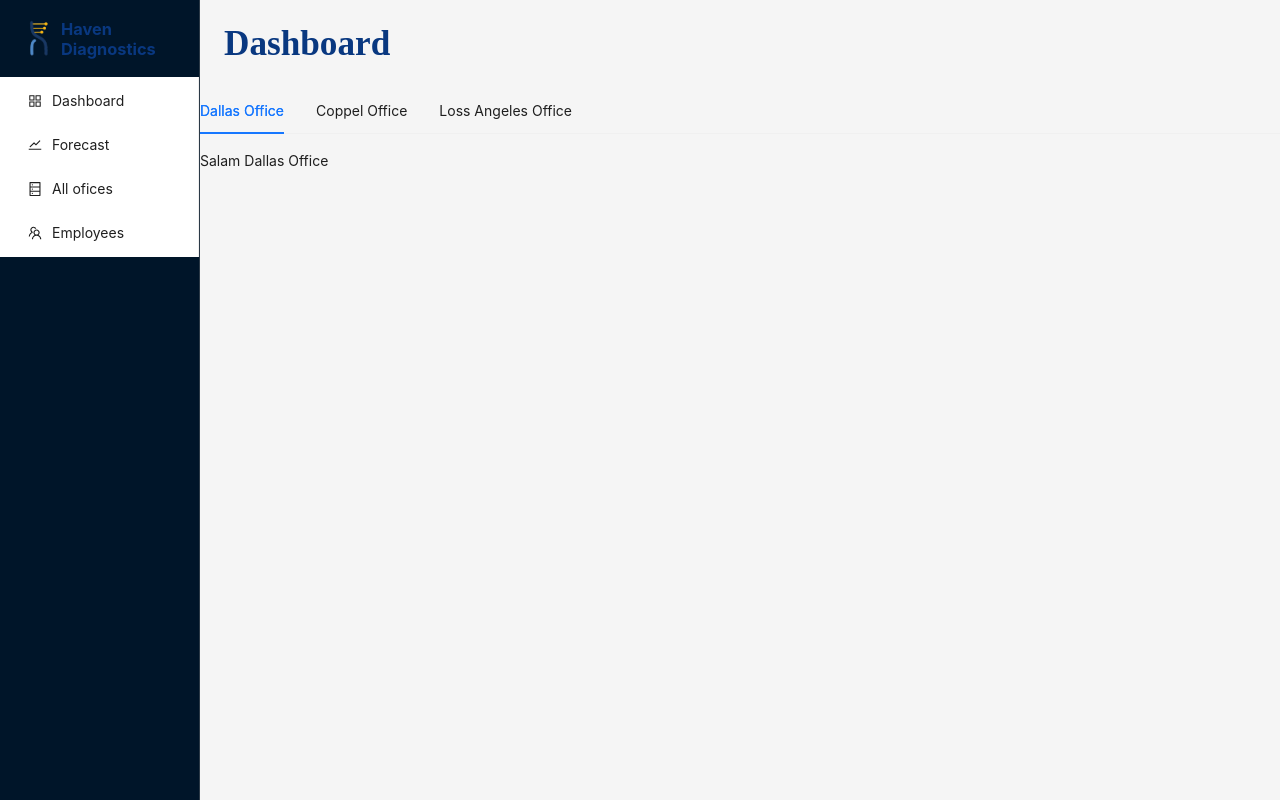
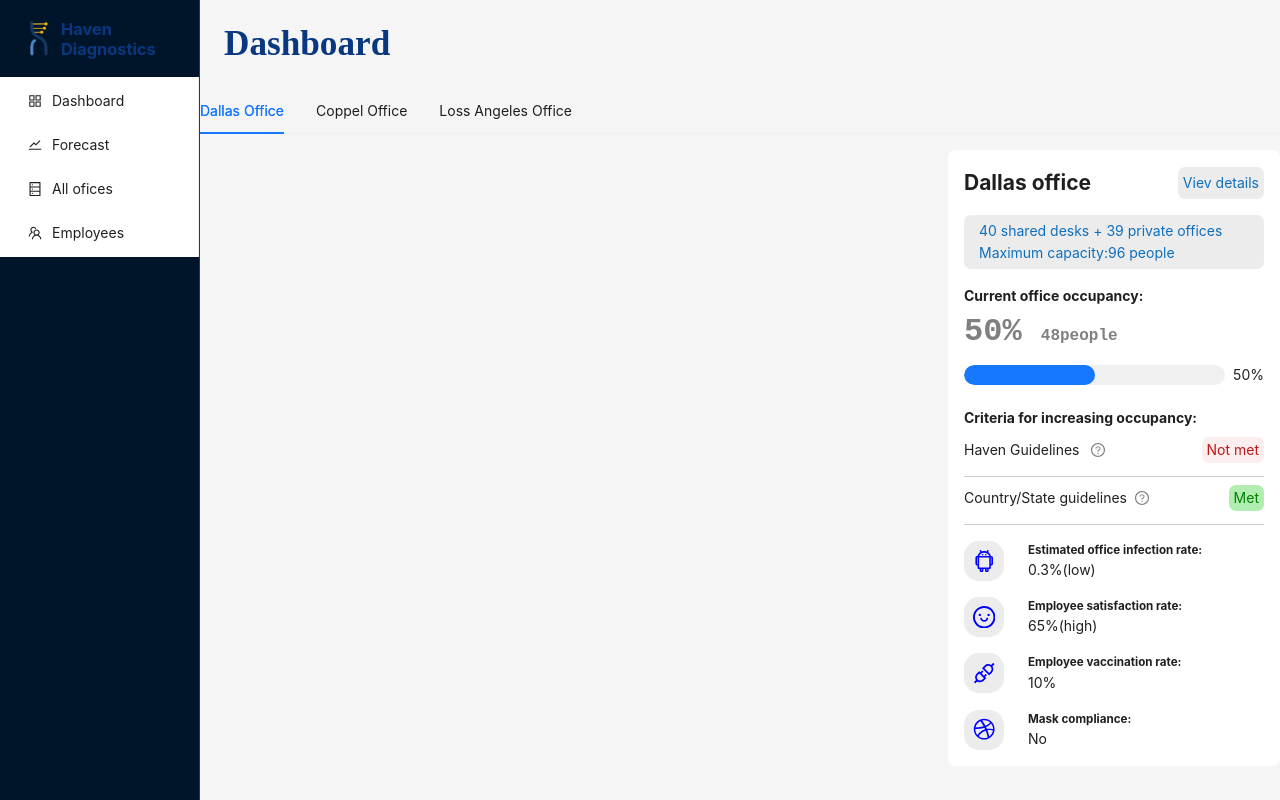
Before and after one commit to RoyalMahammadli/Dashboard, a React (Vite) app: page / in a window 1280 px wide. Built offline with nearby package versions, Linux system fonts and the light colour scheme.

Commit message:
content push

```diff
--- a/package.json
+++ b/package.json
@@ -10,6 +10,7 @@
     "preview": "vite preview"
   },
   "dependencies": {
+    "@ant-design/icons": "^5.2.6",
     "antd": "^5.9.4",
     "react": "^18.2.0",
     "react-dom": "^18.2.0",
--- a/src/Components/UI/MyTab.jsx
+++ b/src/Components/UI/MyTab.jsx
@@ -1,9 +1,10 @@
 
 import React from 'react';
 import { Tabs } from 'antd';
+import TabContent from './TabContent';
 
 const MyTab = () => {
-    const items = [
+    const Tabitems = [
         {
             key: '1',
             tab: 'Dallas Office',
@@ -22,10 +23,10 @@ const MyTab = () => {
     ];
     return (
         <Tabs >
-            {items.map((item) => {
+            {Tabitems.map((item) => {
                 return (
-                    <Tabs.TabPane  tab={item.tab} key={item.key} >
-                        <div id={item.href}>Salam {item.tab}</div>
+                    <Tabs.TabPane tab={item.tab} key={item.key} >
+                        <TabContent  />
                     </Tabs.TabPane>
                 )
 
--- /dev/null
+++ b/src/Components/UI/ProgresScale.jsx
@@ -0,0 +1,24 @@
+import React from 'react'
+import { Progress, Space } from 'antd';
+
+function ProgresScale() {
+
+    return (
+        <>
+            <Space direction="vertical">
+                <p style={{
+                    fontSize: '2rem',
+                    color: 'gray',
+                    fontFamily: 'monospace',
+                    fontWeight: 'bolder'
+                }} >50% <span style={{
+                    fontSize: '1rem'
+                }}>48people</span></p>
+                <Progress percent={50} size={[300, 20]} />
+            </Space>
+
+        </>
+    )
+}
+
+export default ProgresScale;
--- /dev/null
+++ b/src/Components/UI/TabContent.css
@@ -0,0 +1,67 @@
+.mainTab {
+  display: flex;
+  justify-content: space-between;
+}
+.right {
+  background-color: white;
+  padding: 1rem;
+  border-radius: 7px;
+}
+.V-details,
+.numb-Details {
+  background-color: rgb(236, 236, 236);
+  border-radius: 7px;
+  color: rgb(15, 111, 189);
+  padding: 5px;
+  cursor: pointer;
+}
+.numb-Details {
+  padding: 5px 15px;
+}
+h4 {
+  margin-top: 1rem;
+}
+.guide1,
+.guide2 {
+  display: flex;
+  justify-content: space-between;
+  align-items: center;
+  margin-top: .5rem;
+  padding-bottom: .8rem;
+  border-bottom: 1px solid rgba(128, 128, 128, 0.384);
+}
+.not-met {
+  background-color: rgb(252, 238, 238);
+  padding: 2px 5px;
+  text-align: center;
+  border-radius: 7px;
+  color: rgba(189, 9, 9, 0.945);
+}
+.met {
+  background-color: rgb(177, 236, 177);
+  padding: 2px 5px;
+  text-align: center;
+  border-radius: 7px;
+  color: green;
+}
+.rates .box {
+  display: flex;
+  justify-content: center;
+  align-items: center;
+  border-radius: 15px;
+  background-color: rgb(236, 236, 236);
+  width: 40px;
+  height: 40px;
+  cursor: pointer;
+}
+.rates .text{
+  margin-left: 1.5rem;
+}
+.infection,
+.satisfaction,
+.vaccination,
+.compliance {
+  display: flex;
+  margin-top: 1rem;
+  width: 270px;
+}
--- /dev/null
+++ b/src/Components/UI/TabContent.jsx
@@ -0,0 +1,77 @@
+import React from 'react'
+import './TabContent.css'
+import ProgresScale from './ProgresScale'
+import { QuestionCircleOutlined, SmileOutlined, AndroidOutlined, ApiOutlined, DribbbleOutlined } from '@ant-design/icons';
+function TabContent() {
+    return (
+        <div className='mainTab'>
+            <div className="left"></div>
+            <div className="right">
+                <div style={{ display: 'flex', justifyContent: "space-between", alignItems: "center", marginBottom: '1rem' }}>
+                    <h2>Dallas office</h2>
+                    <div className='V-details'><p>Viev details</p></div>
+                </div>
+                <div className='numb-Details'>
+                    <p>40 shared desks + 39 private offices</p>
+                    <p> Maximum capacity:96 people</p>
+                </div>
+                <div className="occupancy">
+                    <h4>Current office occupancy:</h4>
+                    <ProgresScale />
+                </div>
+                <div className="increas_occupancy">
+                    <h4>Criteria for increasing occupancy:</h4>
+
+                    <div className="guide1">
+                        <p>Haven Guidelines  &nbsp; <QuestionCircleOutlined role='button' style={{ color: "gray", cursor: "pointer" }} /></p>
+                        <div className="not-met">
+                            <p>Not met</p>
+                        </div>
+                    </div>
+
+                    <div className="guide2">
+                        <p>Country/State guidelines &nbsp;<QuestionCircleOutlined role='button' style={{ color: "gray", cursor: "pointer" }} /></p>
+                        <div className="met">
+                            <p>Met</p>
+                        </div>
+                    </div>
+
+                </div>
+                <div className="rates">
+                    <div className="infection">
+                        <div className="box"><AndroidOutlined style={{ fontSize: '1.4rem', color: 'blue' }} /></div>
+                        <div className="text">
+                            <h5>Estimated office infection rate:</h5>
+                            <p>0.3%(low)</p>
+                        </div>
+                    </div>
+                    <div className="satisfaction">
+                        <div className="box"><SmileOutlined style={{ fontSize: '1.4rem', color: 'blue' }} /></div>
+                        <div className="text">
+                        <h5>Employee satisfaction rate:</h5>
+                            <p>65%(high)</p>
+                        </div>
+                    </div>
+                    <div className="vaccination">
+                        <div className="box"><ApiOutlined style={{ fontSize: '1.4rem', color: 'blue' }} /></div>
+                        <div className="text">
+                        <h5>Employee vaccination rate:</h5>
+                            <p>10%</p>
+                        </div>
+                    </div>
+                    <div className="compliance">
+                        <div className="box"><DribbbleOutlined style={{ fontSize: '1.4rem', color: 'blue' }} /></div>
+                        <div className="text">
+                        <h5>Mask compliance:</h5>
+                            <p>No</p>
+                        </div>
+                    </div>
+                </div>
+
+
+            </div>
+        </div>
+    )
+}
+
+export default TabContent
--- a/src/Components/layout/Sidebar/Sidebar.jsx
+++ b/src/Components/layout/Sidebar/Sidebar.jsx
@@ -5,8 +5,6 @@ import {
     StockOutlined,
     DatabaseOutlined,
     TeamOutlined
-
-
 } from '@ant-design/icons';
 import { Layout, Menu, theme } from 'antd';
 import { useNavigate } from 'react-router-dom';
@@ -38,29 +36,25 @@ function Sidebar() {
                 defaultSelectedKeys={['1']}
                 items={[
                     {
-                        key: '1',
+                        key: '/',
                         icon: <AppstoreOutlined />,
                         label: 'Dashboard',
-                        key: '/'
                     },
                     {
-                        key: '2',
+                        key: '/forecast',
                         icon: <StockOutlined />,
                         label: 'Forecast',
-                        key: '/forecast'
                     },
                     {
-                        key: '3',
+                        key: '/allofices',
                         icon: <DatabaseOutlined />,
                         label: 'All ofices',
-                        key: '/allofices'
 
                     },
                     {
-                        key: '4',
+                        key: '/employees',
                         icon: <TeamOutlined />,
                         label: 'Employees',
-                        key: '/employees'
 
                     }
                 ]}
```
Also changed, not shown: 1 other file (tests, documents, lock files or other folders).
